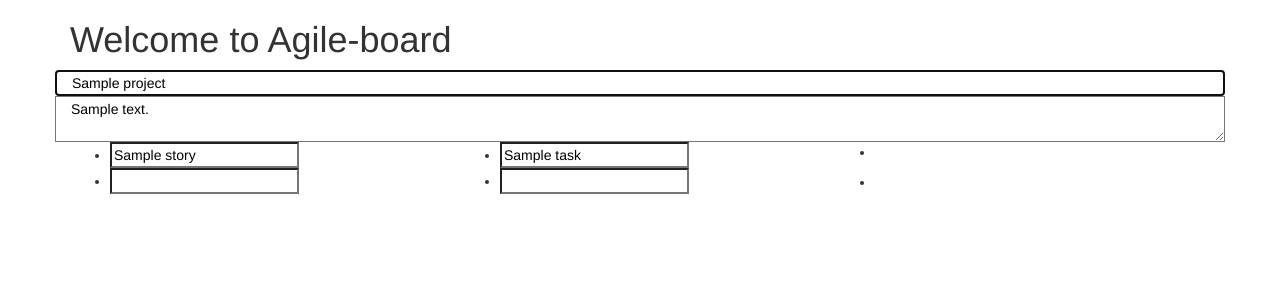
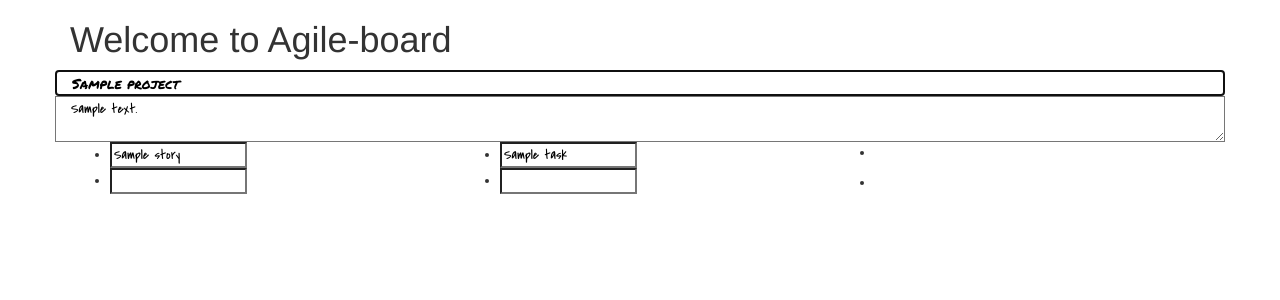
Before and after one commit to OpenSourceSag/django-dash2013, a Django app: page /1/ in a window 1280 px wide. Shown: the top 300 px of the page. Run offline with Django 3.2, Linux system fonts and the light colour scheme; tables that the repository leaves empty hold one stand-in row (values such as "Sample post").

Commit message:
the font and data-id

```diff
--- a/scrum/static/scrum/js/whiteboard.js
+++ b/scrum/static/scrum/js/whiteboard.js
@@ -99,14 +99,14 @@
 function addNewStoryField(){
     // debugger;
     storyUl = $('#stories ul')
-    newField = $('<li><input class="whiteboard_field"></input></li>');
+    newField = $('<li><input class="whiteboard_field text_font"></input></li>');
     newField.appendTo(storyUl);
     return newField;
 }
 
 function addNewTaskField(){
     taskUl = $('#tasks ul')
-    newField = $('<li><input class="whiteboard_field"></input></li>');
+    newField = $('<li><input class="whiteboard_field text_font"></input></li>');
     newField.appendTo(taskUl);
     return newField;
 }
--- a/scrum/templates/scrum/whiteboard.html
+++ b/scrum/templates/scrum/whiteboard.html
@@ -1,10 +1,12 @@
 {% extends '_layout/base.html' %}
 {% load static %}
-{% block extra_css %}{% endblock %}
+{% block extra_css %}
+    <link href="{% static 'scrum/css/whiteboard.css' %}" rel="stylesheet" media="screen">
+{% endblock %}
 {% block content %}
     <header class="row">
-        <input id=project_title class="col-xs-12 whiteboard_field" type="text" autofocus=autofocus value="{{object.name}}"></input>
-        <textarea rows=2 class="col-xs-12 whiteboard_field">{{object.description}}</textarea>
+        <input id=project_title class="col-xs-12 whiteboard_field title_font" type="text" autofocus=autofocus value="{{ project.name }}"></input>
+        <textarea rows=2 class="col-xs-12 whiteboard_field text_font">{{ project.description}}</textarea>
     </header>
     <div class="row">
 
@@ -12,10 +14,11 @@
             <ul>
                 {% if stories %}
                     {% for story in stories %}
-                        <li><input class="whiteboard_field" value="{{story}}"></input></li>
+
+                        <li><input data-id={{ story.id }} class="whiteboard_field text_font" value="{{story}}"></input></li>
                     {% endfor %}
                 {% endif %}
-                <li><input class="whiteboard_field"></input></li>
+                <li><input class="whiteboard_field text_font"></input></li>
             </ul>
         </section>
 
@@ -23,10 +26,10 @@
             <ul>
                 {% if tasks %}
                     {% for task in tasks %}
-                        <li><input class="whiteboard_field" value="{{task}}"></input></li>
+                        <li><input data-id={{ task.id }} class="whiteboard_field text_font" value="{{task}}"></input></li>
                     {% endfor %}
                 {% endif %}
-                <li><input class="whiteboard_field"></input></li>
+                <li><input class="whiteboard_field text_font"></input></li>
             </ul>
         </section>
 
@@ -45,7 +48,6 @@
 
     </div>
 {% endblock %}
-5555555555555555555555555555
 {% block extra_js %}
     <script src="{% static 'scrum/js/whiteboard.js' %}"></script>
 {% endblock %}
```
